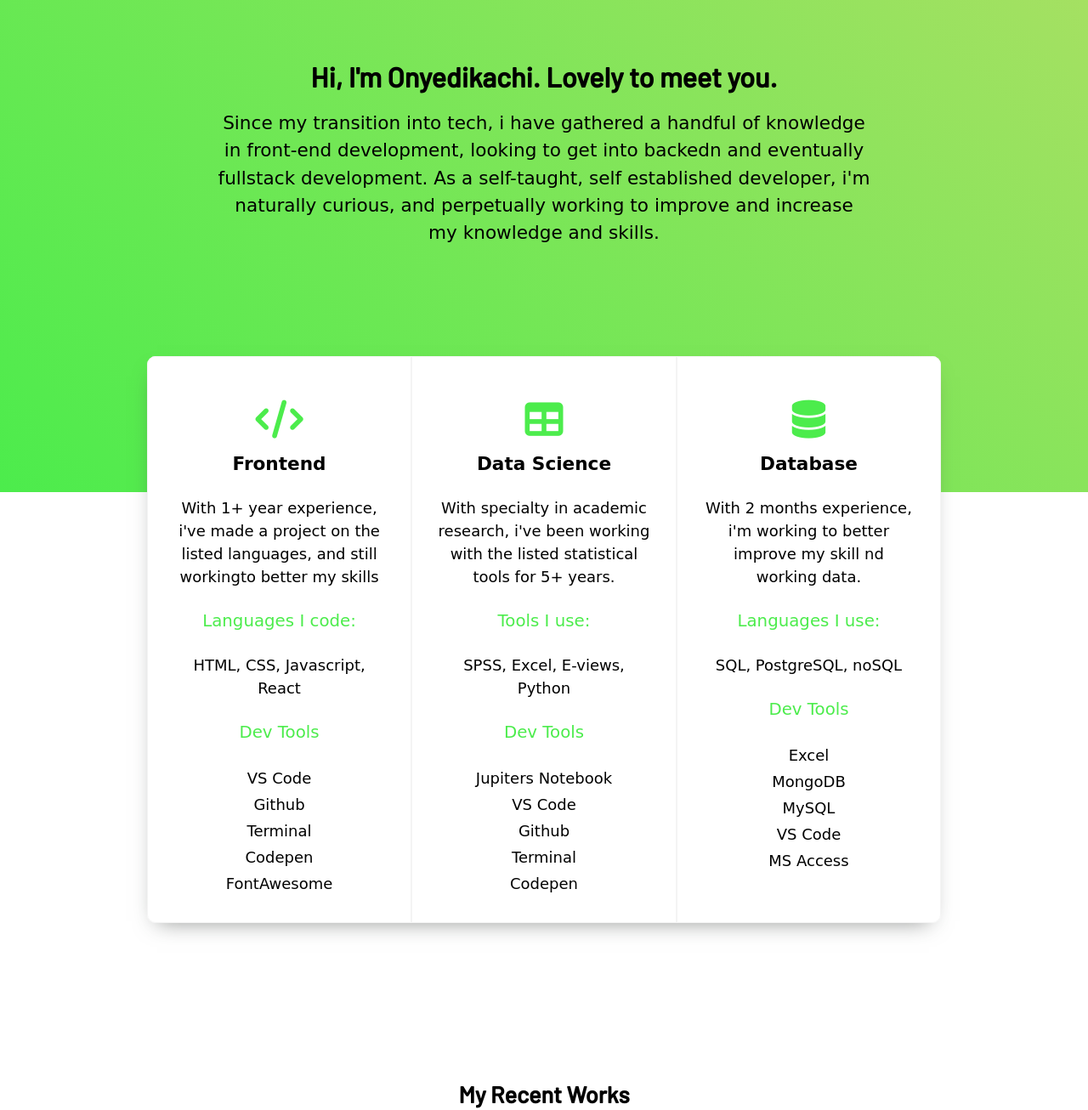
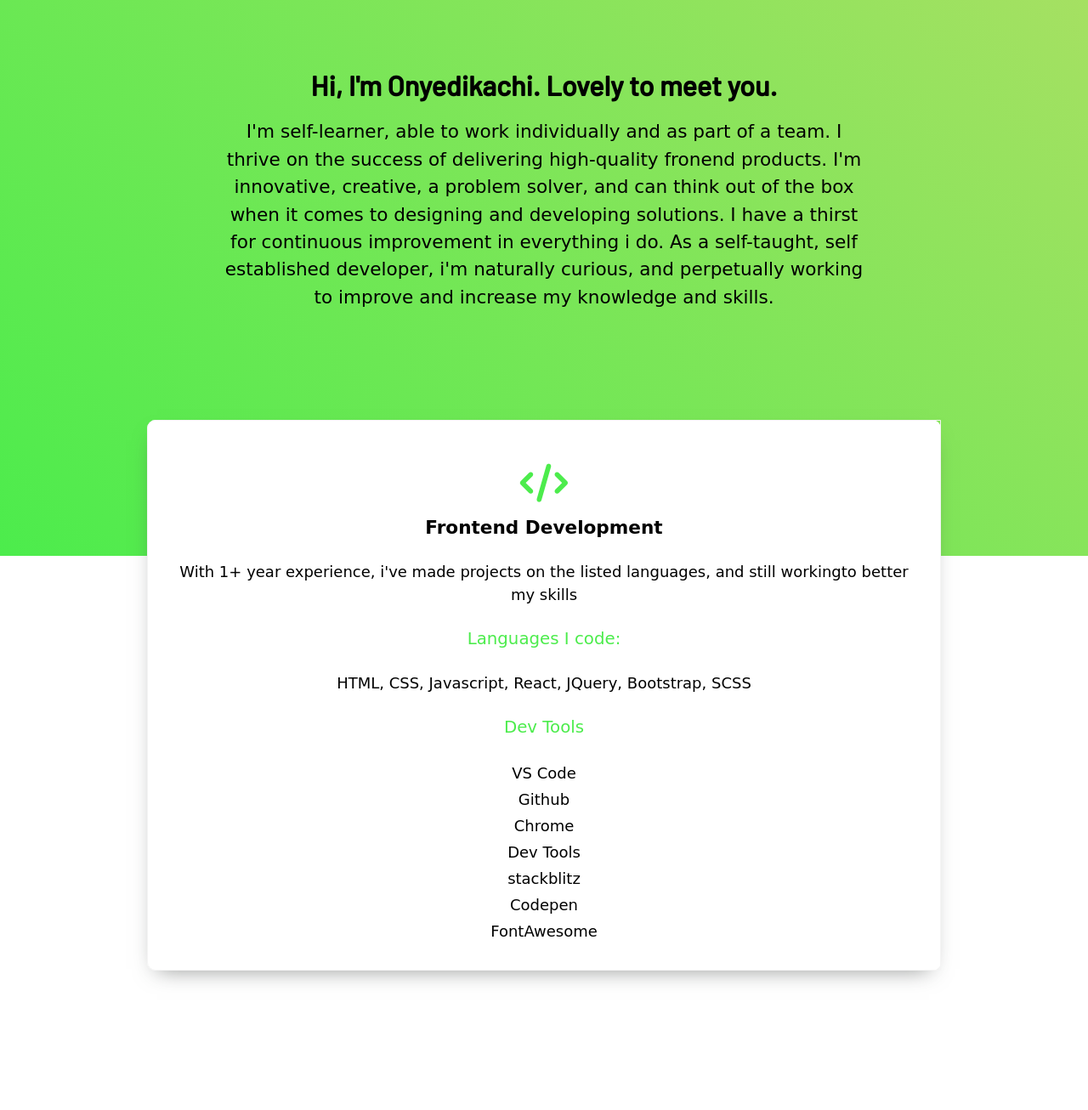
Before and after one commit to St-Pardon/Portfolio, a plain HTML site: page index.html in a window 1280 px wide. Shown: the part 800-2106 px from the top of the page at 85% size. Drawn offline with nearby package versions, Linux system fonts and the light colour scheme; a web font is replaced by a local one.

Commit message:
revised and improved

```diff
--- a/css/main.css
+++ b/css/main.css
@@ -22,7 +22,7 @@ html{
     justify-content: space-between;
 }
 .logo{
-    margin: 15px 0 0 50px;
+    margin: 20px 0 0 50px;
 }
 .logo h2, .footer h3{
     color: var(--theme);
@@ -86,7 +86,7 @@ html{
 .navbar ul{
     list-style: none;
     line-height: 1.5;
-    margin: 20px 20px;
+    margin: 25px 20px;
 }
 .nav-links{
     display: inline-block;
@@ -98,6 +98,7 @@ html{
     text-decoration: none;
     color: var(--theme);
     font-size: 1.2rem;
+    font-family: var(--header)
 }
 .nav-links:hover a{
     color: white;
--- a/index.html
+++ b/index.html
@@ -54,7 +54,7 @@
         </header>
         <div class="welcome-text">
             <!-- <i class="fas fa-laptop-code"></i> -->
-            <h1>Frontend Developer, UX Enginner and a Problem Solver</h1>
+            <h1>Frontend Developer, UX Engineer and a Problem Solver</h1>
             <p>I create and develop beautiful website and web apps, and i enjoy it.</p>
         </div>
         <div class="img-png" data-aos="ease-in">
@@ -68,7 +68,7 @@
                 <div>
                     <h3>Hi, I'm Onyedikachi. Lovely to meet you.</h3>
                     <p>
-                        Since my transition into tech, i have gathered a handful of knowledge in front-end development, looking to get into backedn and eventually fullstack development. As a self-taught, self established developer, i'm naturally curious, and perpetually working to improve and increase my knowledge and skills.
+                        I'm self-learner, able to work individually and as part of a team. I thrive on the success of delivering high-quality fronend products. I'm innovative, creative, a problem solver, and can think out of the box when it comes to designing and developing solutions. I have a thirst for continuous improvement in everything i do. As a self-taught, self established developer, i'm naturally curious, and perpetually working to improve and increase my knowledge and skills.
                     </p>
                 </div>
             </div>
@@ -76,20 +76,22 @@
                 <div class="skill-div-container">
                     <div style="border-radius: 10px 0 0 10px;" data-aos="slide-right">
                         <i class="fas fa-code"></i>
-                        <h4>Frontend</h4>
-                        <p>With 1+ year experience, i've made a project on the listed languages, and still workingto better my skills</p>
+                        <h4>Frontend Development</h4>
+                        <p>With 1+ year experience, i've made projects on the listed languages, and still workingto better my skills</p>
                         <p class="themed-p">Languages I code:</p>
-                        <p>HTML, CSS, Javascript, React</p>
+                        <p>HTML, CSS, Javascript, React, JQuery, Bootstrap, SCSS</p>
                         <p class="themed-p">Dev Tools</p>
                         <ul>
                             <li>VS Code</li>
                             <li>Github</li>
-                            <li>Terminal</li>
+                            <li>Chrome</li>
+                            <li>Dev Tools</li>
+                            <li>stackblitz</li>
                             <li>Codepen</li>
                             <li>FontAwesome</li>
                         </ul>
                     </div>
-                    <div data-aos="fade-up">
+                    <!-- <div data-aos="fade-up">
                         <i class="fas fa-table"></i>
                         <h4>Data Science</h4>
                         <p>With specialty in academic research, i've been working with the listed statistical tools for 5+ years.</p>
@@ -118,7 +120,7 @@
                             <li>VS Code</li>
                             <li>MS Access</li>
                         </ul>
-                    </div>
+                    </div> -->
                 </div>
             </div>
         </div>
```
